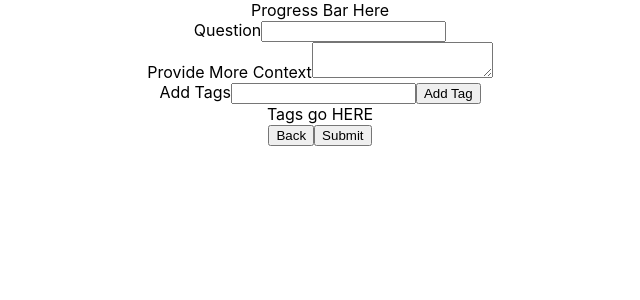
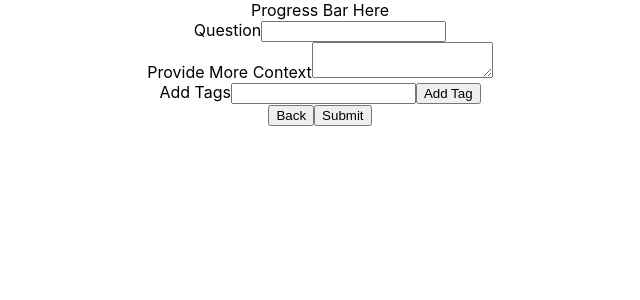
Before and after one commit to mental-health-org/mental-health-fe, a React (Create React App) app: page /#/ask in a window 1280 px wide. Shown: the top 300 px of the page, without its empty margins (320-960 px from the left). Built offline with nearby package versions, Linux system fonts and the light colour scheme.

Commit message:
Map and then render tags once added

```diff
--- a/src/containers/TagsContainer/TagsContainer.tsx
+++ b/src/containers/TagsContainer/TagsContainer.tsx
@@ -5,10 +5,15 @@ interface TagsContainerProps {
 }
 
 const TagsContainer: React.FC<TagsContainerProps> = ({ allTags }) => {
+  const tags = allTags.map( tag => {
+    return (
+      <p>{tag}</p>
+    )
+  })
 
   return (
     <div className='question-tags-container'>
-      Tags go HERE
+      {tags}
     </div>
   )
 }
```
